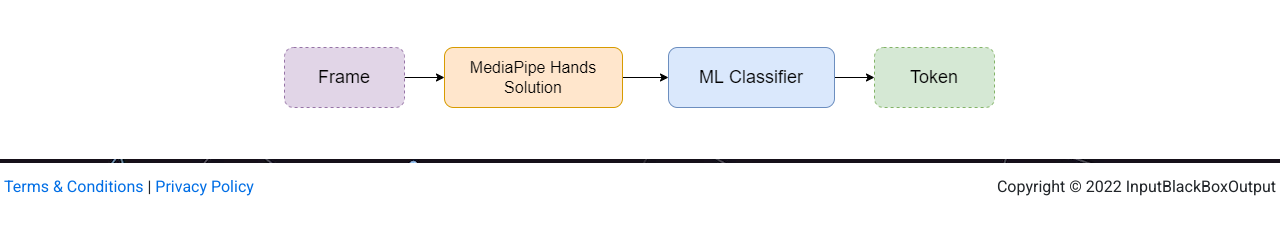
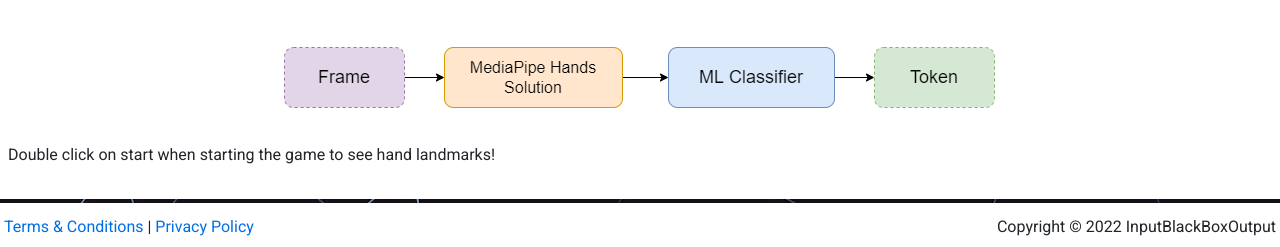
Before and after one commit to InputBlackBoxOutput/Rock-Paper-Scissors, a plain HTML site: page www/index.html in a window 1280 px wide. Shown: the part 784-1031 px from the top of the page. Before the commit the page ends 991 px from the top, so only its background shows below. Drawn offline with nearby package versions, Linux system fonts and the light colour scheme; a script that the page names is missing.

Commit message:
Minor changes

```diff
--- a/www/index.html
+++ b/www/index.html
@@ -103,6 +103,10 @@
                     <img class="img-fluid" src="images/process.drawio.png" alt="Process flow">
                 </div>
                 <br>
+                <div class="row">
+                    <p>Double click on start when starting the game to see hand landmarks!</p>
+                </div>
+
             </div>
         </div>
     </div>
```
Also changed, not shown: www/images/outcomes/none.png.
